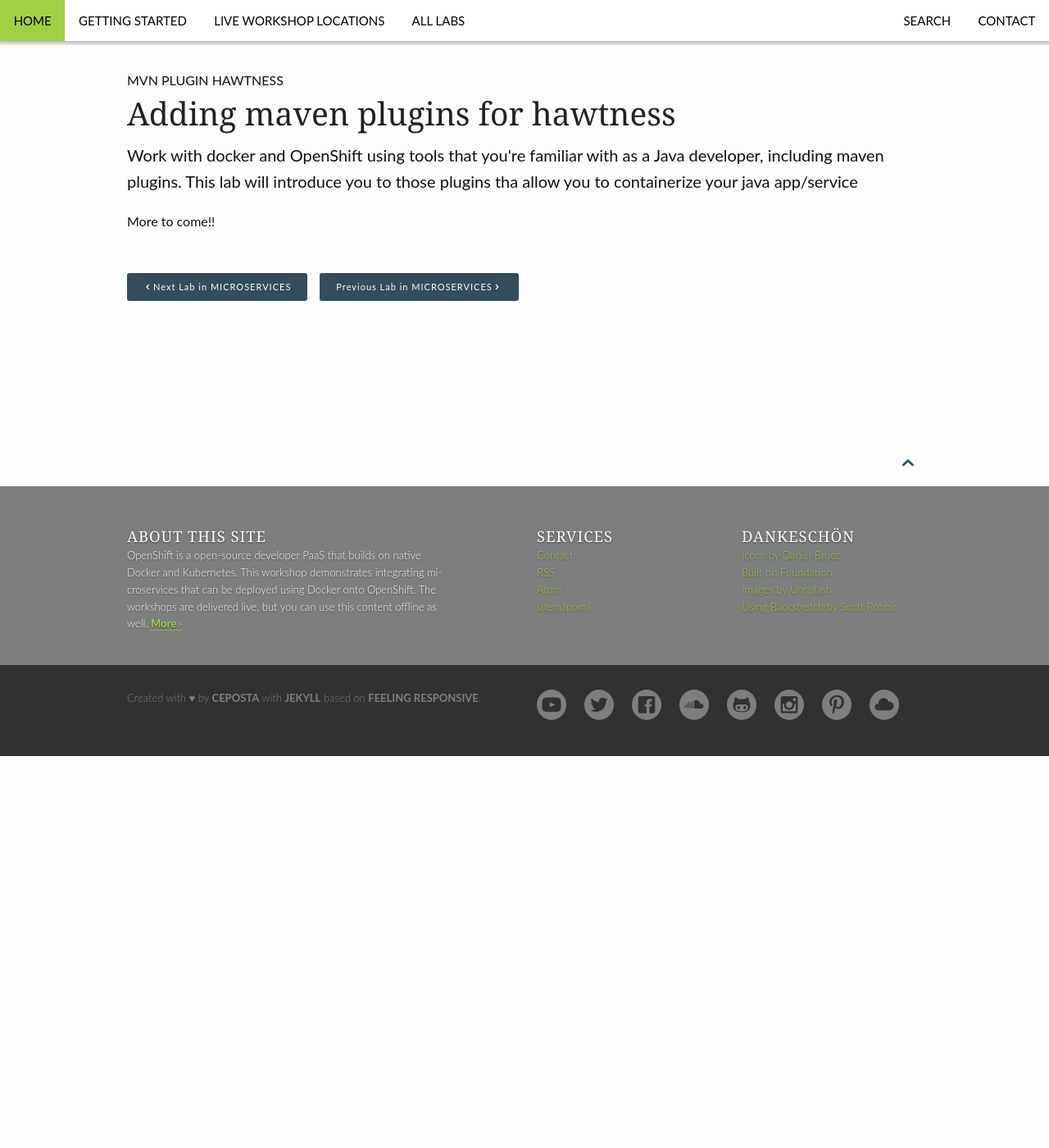
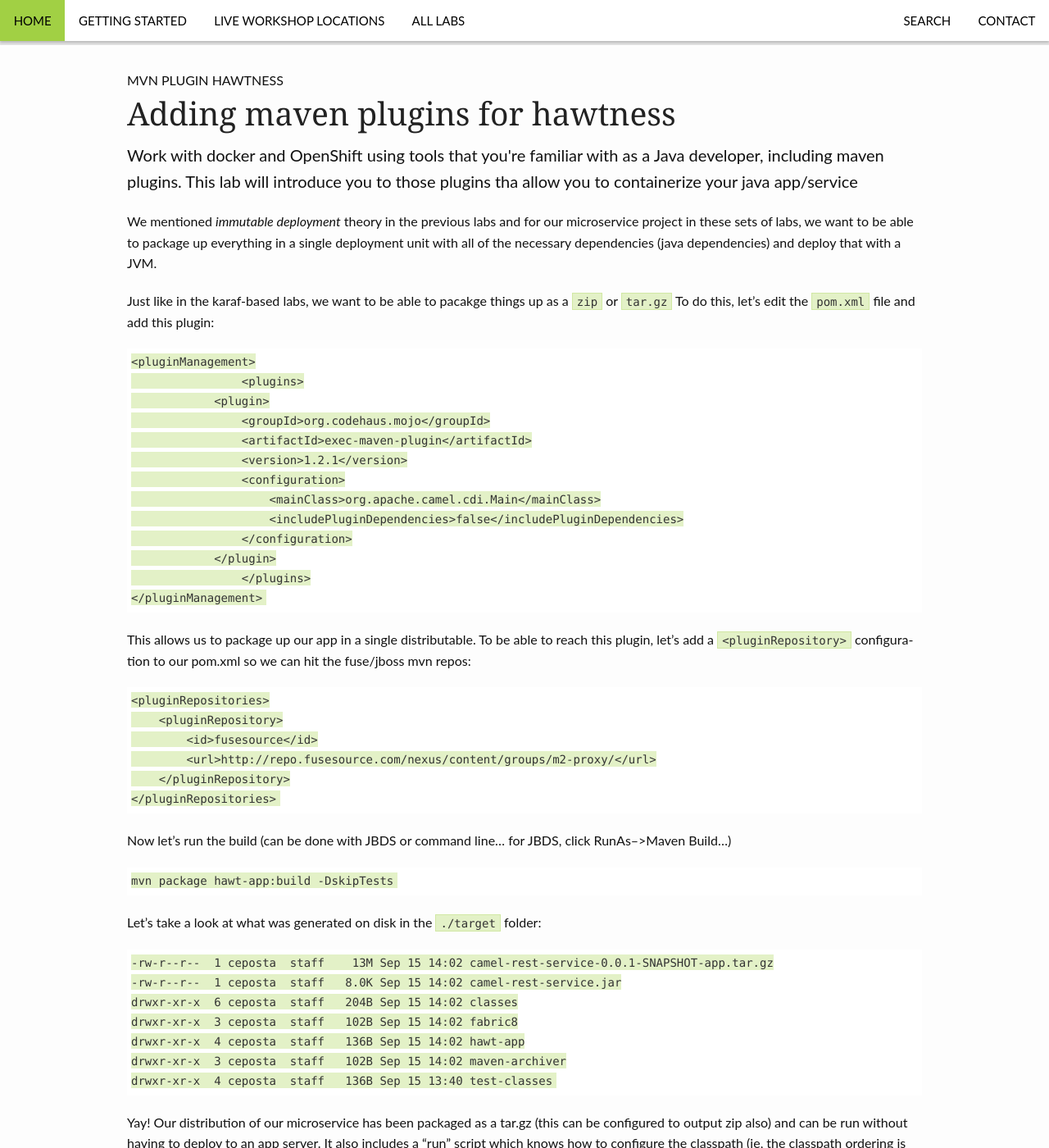
Before and after one commit to RedHatWorkshops/fuse-on-openshift, a Jekyll site: the page built from _posts/microservices/2014-12-25-adding-maven-plugins-for-hawtness.md, in a window 1280 px wide and 1400 px high, scrolled down 199 px. Shown: the whole window at 82% size. Built offline with Jekyll 4.4.1, drawn with Linux system fonts in a browser that asks for light colours; before the commit the page ends 1121 px from its top, so only the background shows below that; some of the changed text lies outside the part shown.

Commit message:
added the hawt-app mvn plugin

```diff
--- a/_posts/microservices/2014-12-25-adding-maven-plugins-for-hawtness.md
+++ b/_posts/microservices/2014-12-25-adding-maven-plugins-for-hawtness.md
@@ -10,4 +10,50 @@ categories:
     - microservices
 ---
 
-More to come!!
+We mentioned _immutable deployment_ theory in the previous labs and for our microservice project in these sets of labs, we want to be able to package up everything in a single deployment unit with all of the necessary dependencies (java dependencies) and deploy that with a JVM.
+
+Just like in the karaf-based labs, we want to be able to pacakge things up as a `zip` or `tar.gz` To do this, let's edit the `pom.xml` file and add this plugin:
+
+
+    <pluginManagement>
+    		<plugins>
+                <plugin>
+                    <groupId>org.codehaus.mojo</groupId>
+                    <artifactId>exec-maven-plugin</artifactId>
+                    <version>1.2.1</version>
+                    <configuration>
+                        <mainClass>org.apache.camel.cdi.Main</mainClass>
+                        <includePluginDependencies>false</includePluginDependencies>
+                    </configuration>
+                </plugin>
+    		</plugins>
+    </pluginManagement>
+
+
+This allows us to package up our app in a single distributable. To be able to reach this plugin, let's add a `<pluginRepository>` configuration to our pom.xml so we can hit the fuse/jboss mvn repos:
+
+    <pluginRepositories>
+        <pluginRepository>
+            <id>fusesource</id>
+            <url>http://repo.fusesource.com/nexus/content/groups/m2-proxy/</url>
+        </pluginRepository>
+    </pluginRepositories>
+
+Now let's run the build (can be done with JBDS or command line... for JBDS, click RunAs-->Maven Build...)
+
+    mvn package hawt-app:build -DskipTests
+
+
+Let's take a look at what was generated on disk in the `./target` folder:
+
+    -rw-r--r--  1 ceposta  staff    13M Sep 15 14:02 camel-rest-service-0.0.1-SNAPSHOT-app.tar.gz
+    -rw-r--r--  1 ceposta  staff   8.0K Sep 15 14:02 camel-rest-service.jar
+    drwxr-xr-x  6 ceposta  staff   204B Sep 15 14:02 classes
+    drwxr-xr-x  3 ceposta  staff   102B Sep 15 14:02 fabric8
+    drwxr-xr-x  4 ceposta  staff   136B Sep 15 14:02 hawt-app
+    drwxr-xr-x  3 ceposta  staff   102B Sep 15 14:02 maven-archiver
+    drwxr-xr-x  4 ceposta  staff   136B Sep 15 13:40 test-classes
+
+Yay! Our distribution of our microservice has been packaged as a tar.gz (this can be configured to output zip also) and can be run without having to deploy to an app server. It also includes a "run" script which knows how to configure the classpath (ie, the classpath ordering is preserved from how maven interprets the classloading order) and run the service
+
+We could hand this off to an ops team to deploy, but let's build this deployment with docker using OpenShift!
```
Also changed, not shown: _posts/microservices/2014-12-14-creating-a-microservices-project-with-maven.md (+1 -1 lines).
